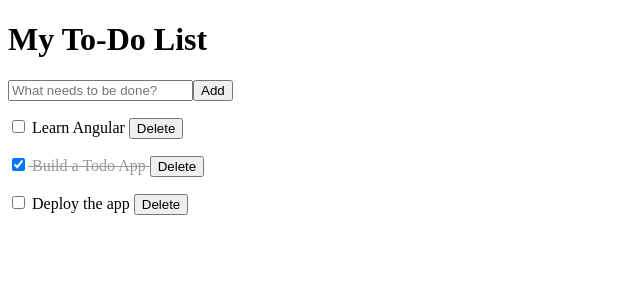
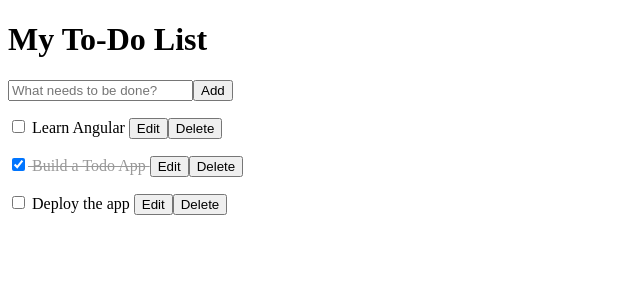
Before and after one commit to brooks-t/angular-todo-app, an Angular app: page / in a window 1280 px wide. Shown: the top 300 px of the page, without its empty margins (0-640 px from the left). Built offline with nearby package versions, Linux system fonts and the light colour scheme.

Commit message:
feat: added edit button to list items

```diff
--- a/src/app/app.html
+++ b/src/app/app.html
@@ -7,5 +7,6 @@
 </div>
 
 @for (item of todoItems; track $index) {
-<app-todo-item [item]="item" (delete)="deleteItem(item)" (complete)="toggleComplete(item)"></app-todo-item>
+<app-todo-item [item]="item" (delete)="deleteItem(item)" (complete)="toggleComplete(item)"
+    (update)="updateItem(item, $event)"></app-todo-item>
 }
--- a/src/app/app.ts
+++ b/src/app/app.ts
@@ -3,6 +3,7 @@ import { TodoItem } from './todo-item/todo-item';
 
 @Component({
   selector: 'app-root',
+  standalone: true,
   imports: [TodoItem],
   templateUrl: './app.html',
   styleUrl: './app.scss'
@@ -28,4 +29,7 @@ export class App {
   toggleComplete(itemToToggle: { text: string, completed: boolean }) {
     itemToToggle.completed = !itemToToggle.completed;
   }
+  updateItem(itemToUpdate: { text: string, completed: boolean }, newText: string) {
+    itemToUpdate.text = newText;
+  }
 }
--- a/src/app/todo-item/todo-item.html
+++ b/src/app/todo-item/todo-item.html
@@ -1,8 +1,13 @@
 <p [ngClass]="{ 'completed': item.completed }">
 
+    @if (!isEditing) {
     <input type="checkbox" [checked]="item.completed" (change)="complete.emit()">
+    {{ item.text }}
+    <button (click)="startEdit()">Edit</button>
+    <button (click)="delete.emit()">Delete</button>
+    } @else {
+    <input type="text" [(ngModel)]="editedText">
+    <button (click)="saveEdit()">Save</button>
+    }
 
-    {{ item.text }}
-
-    <button (click)="delete.emit()">Delete</button>
 </p>
--- a/src/app/todo-item/todo-item.ts
+++ b/src/app/todo-item/todo-item.ts
@@ -1,10 +1,11 @@
+import { FormsModule } from '@angular/forms';
 import { Component, Input, Output, EventEmitter } from '@angular/core';
 import { NgClass } from '@angular/common';
 
 @Component({
   selector: 'app-todo-item',
   standalone: true,
-  imports: [NgClass],
+  imports: [NgClass, FormsModule],
   templateUrl: './todo-item.html',
   styleUrl: './todo-item.scss'
 })
@@ -12,4 +13,21 @@ export class TodoItem {
   @Input() item: { text: string, completed: boolean } = { text: '', completed: false };
   @Output() delete = new EventEmitter<void>();
   @Output() complete = new EventEmitter<void>();
+  @Output() update = new EventEmitter<string>();
+
+  isEditing = false;
+  editedText = '';
+
+  startEdit() {
+    this.isEditing = true;
+    this.editedText = this.item.text;
+  }
+
+  saveEdit() {
+    if (this.editedText.trim() === '') {
+      return;
+    }
+    this.update.emit(this.editedText);
+    this.isEditing = false;
+  }
 }
```
